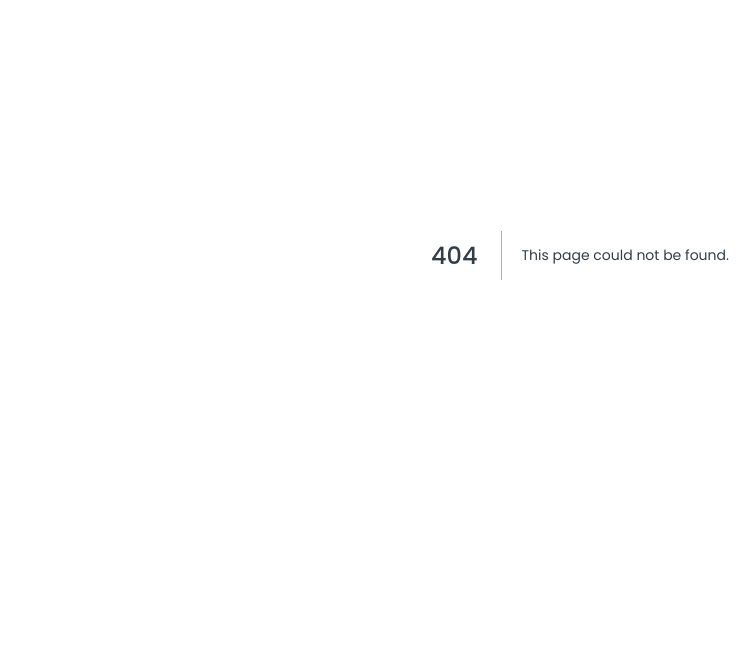
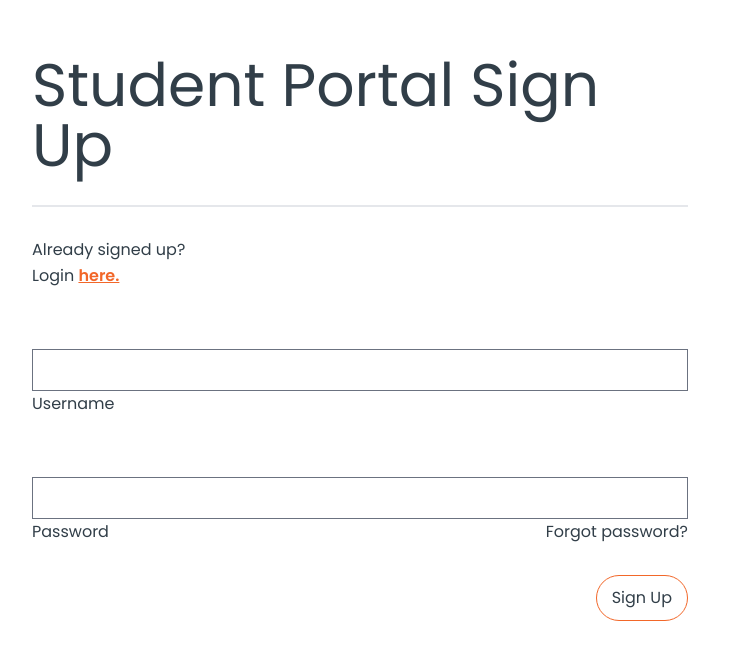
Before and after one commit to JumboCode/artists-for-humanity, a Next.js app: page /sign-up in a window 1280 px wide. Before the commit this address had no page. Shown: the part 145-800 px from the top of the page, without its empty margins (60-816 px from the left). Built offline with nearby package versions, Linux system fonts and the light colour scheme.

Commit message:
feat: skeleton for login and sign up page

```diff
--- /dev/null
+++ b/app/login/page.tsx
@@ -0,0 +1,53 @@
+export default function LoginPage() {
+  return (
+    <div className="pt-[200px] pr-[500px] pl-[60px] gap-[30px]">
+      <LoginForm />
+    </div>
+  )
+}
+
+const LoginForm = () => {
+  return (
+    <div className="flex flex-col h-full w-full gap-[30px]">
+      <h1 className="font-light font-xl font-heading">Student Portal Login</h1>
+      <hr className="border color-black" />
+      <LoginBody />
+      <LoginButton />
+    </div>
+  )
+}
+
+const LoginBody = () => {
+  return (
+    <div className="flex flex-col gap-[60px]">
+      <div className="flex flex-col">
+        <p className="font-light font-xs">Don't have an account yet?</p>
+        <p className="font-light font-xs">
+          Sign up{' '}
+          <a href={'/sign-up'}>
+            <span className="underline font-semibold">here.</span>
+          </a>
+        </p>
+      </div>
+      <div className="flex flex-col">
+        <input></input>
+        <p>Username</p>
+      </div>
+      <div className="flex flex-col">
+        <input></input>
+        <div className="flex flex-row justify-between">
+          <p>Password</p>
+          <p>Forgot password?</p>
+        </div>
+      </div>
+    </div>
+  )
+}
+
+const LoginButton = () => {
+  return (
+    <button className="border rounded-[50px] px-[15px] py-2.5 w-fit self-end border-afh-orange">
+      Login
+    </button>
+  )
+}
--- /dev/null
+++ b/app/sign-up/page.tsx
@@ -0,0 +1,55 @@
+export default function SignUpPage() {
+  return (
+    <div className="pt-[200px] pr-[500px] pl-[60px] gap-[30px]">
+      <SignUpForm />
+    </div>
+  )
+}
+
+const SignUpForm = () => {
+  return (
+    <div className="flex flex-col h-full w-full gap-[30px]">
+      <h1 className="font-light font-xl font-heading">
+        Student Portal Sign Up
+      </h1>
+      <hr className="border color-black" />
+      <SignUpBody />
+      <SignUpButton />
+    </div>
+  )
+}
+
+const SignUpBody = () => {
+  return (
+    <div className="flex flex-col gap-[60px]">
+      <div className="flex flex-col">
+        <p className="font-light font-xs">Already signed up?</p>
+        <p className="font-light font-xs">
+          Login{' '}
+          <a href={'/login'}>
+            <span className="underline font-semibold">here.</span>
+          </a>
+        </p>
+      </div>
+      <div className="flex flex-col">
+        <input></input>
+        <p>Username</p>
+      </div>
+      <div className="flex flex-col">
+        <input></input>
+        <div className="flex flex-row justify-between">
+          <p>Password</p>
+          <p>Forgot password?</p>
+        </div>
+      </div>
+    </div>
+  )
+}
+
+const SignUpButton = () => {
+  return (
+    <button className="border rounded-[50px] px-[15px] py-2.5 w-fit self-end border-afh-orange">
+      Sign Up
+    </button>
+  )
+}
```
